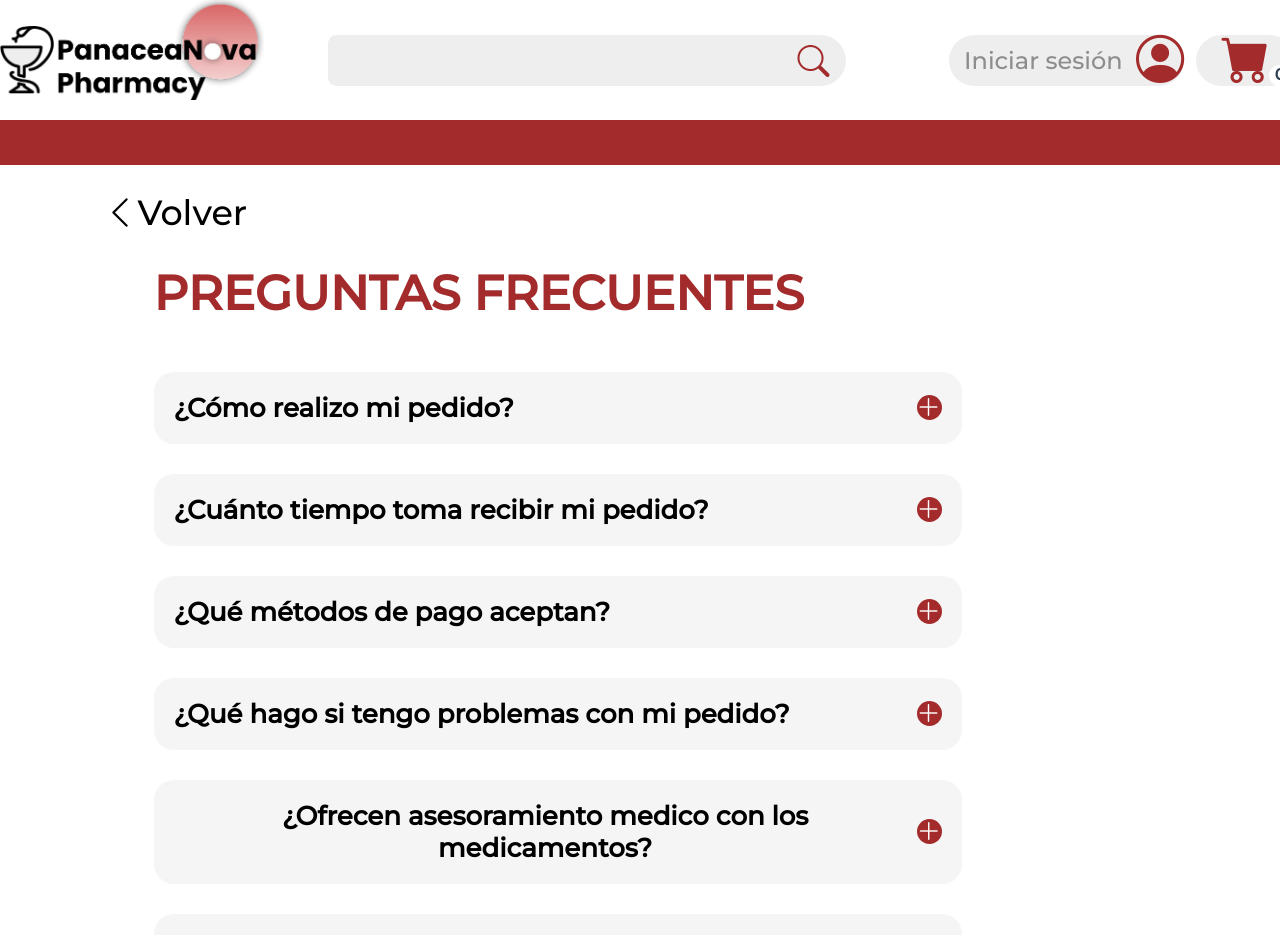
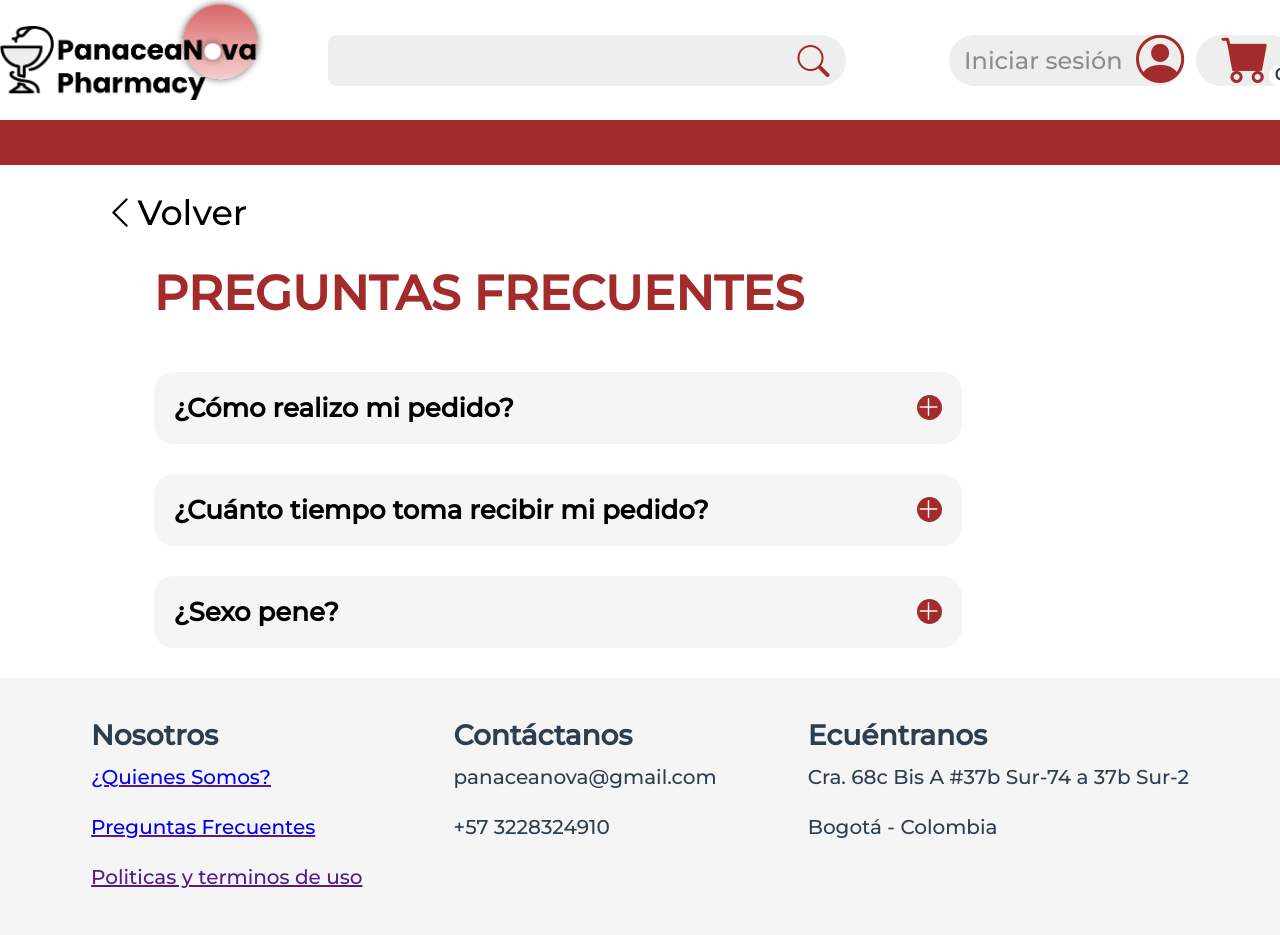
Before and after one commit to Juanse091/Panaceanova, a Vue app: page /PreguntasFrecuentes in a window 1280 px wide. Shown: the top 935 px of the page. Built offline with nearby package versions, Linux system fonts and the light colour scheme.

Commit message:
Preguntas frecuentes -> Boton desplegable

```diff
--- a/src/views/PreguntasFrecuentesPage.vue
+++ b/src/views/PreguntasFrecuentesPage.vue
@@ -7,10 +7,11 @@
         </router-link>
 
         <h1 class="PF_title">PREGUNTAS FRECUENTES</h1>
+
         <section class="Pregunta" >
             <div class="titulo_pregunta">
-                <h2>¿Cómo realizo mi pedido?</h2>
-                <i class="bi bi-plus-lg expandir_icon" v-on:click="expandir"></i>
+                <h2>¿Cómo realizo mi pedido? </h2>
+                <i class="bi bi-plus-lg expandir_icon" v-on:click="expandir_1"></i>
             </div>
             <div class="Respuesta" v-bind:style="{ display: this.expandido ? 'block' : 'none' }">
                 <p>Para hacer un pedido de medicamentos, sigue estos pasos:</p>
@@ -26,56 +27,15 @@
             </div>
         </section>
 
-        <section class="Pregunta">
+        <section v-for="(section, index) in sections" :key="index" class="Pregunta" >
             <div class="titulo_pregunta">
-                <h2>¿Cuánto tiempo toma recibir mi pedido?</h2>
-                <i class="bi bi-plus-lg expandir_icon"></i>
+                <h2>{{ section.title }}</h2>
+                <i class="bi bi-plus-lg expandir_icon" v-on:click="expandir(index)"></i>
             </div>
-            <div class="Respuesta">
-                <p>En PanaceaNova Pharmacy, nos esforzamos por ofrecer entregas rápidas y confiables. Si te encuentras en Bogotá y su área metropolitana, recibirás tu pedido en un plazo de 1 a 2 días hábiles. Para ciudades principales, el plazo es de máximo 3 días hábiles. En el resto de las ciudades del país, puedes esperar recibir tu pedido en un plazo máximo de 1 semana. Estos tiempos son siempre y cuando haya stock disponible para despachar el pedido. Trabajamos con eficiencia para que tus productos lleguen a tu puerta de manera segura y a tiempo. Tu satisfacción es nuestra prioridad en cada entrega que realizamos.</p>
+            <div class="Respuesta" v-bind:style="{ display: section.expandido ? 'block' : 'none' }">
+                <p>{{ section.p }}</p>
             </div>
         </section>
-
-        <section class="Pregunta">
-            <div class="titulo_pregunta">
-                <h2>¿Qué métodos de pago aceptan?</h2>
-                <i class="bi bi-plus-lg expandir_icon"></i>
-            </div>
-            <div class="Respuesta">
-                <p>Aceptamos una variedad de métodos de pago seguros y convenientes para que puedas realizar tus compras sin preocupaciones. Entre los métodos de pago que aceptamos se incluyen: Visa, Mastercard, PSE, PayPal y Mercado Pago</p>
-            </div>
-        </section>
-
-        <section class="Pregunta">
-            <div class="titulo_pregunta">
-                <h2>¿Qué hago si tengo problemas con mi pedido?</h2>
-                <i class="bi bi-plus-lg expandir_icon"></i>
-            </div>
-            <div class="Respuesta">
-                <p>Si encuentras algún inconveniente con tu pedido, estamos aquí para ayudarte. Te recomendamos que te pongas en contacto con nuestro equipo de atención al cliente. Puedes enviar un correo electrónico a la dirección proporcionada en la sección de "Información de contacto" en la parte inferior de nuestra página, o también puedes llamarnos al número de teléfono indicado para asistencia inmediata. Nuestro equipo está disponible para resolver cualquier problema que puedas tener y asegurarse de que tu experiencia de compra sea lo más fluida y satisfactoria posible.</p>
-            </div>
-        </section>
-
-        <section class="Pregunta">
-            <div class="titulo_pregunta">
-                <h2>¿Ofrecen asesoramiento medico con los medicamentos?</h2>
-                <i class="bi bi-plus-lg expandir_icon"></i>
-            </div>
-            <div class="Respuesta">
-                <p>En PanaceaNova Pharmacy, queremos asegurarte que brindamos una amplia variedad de medicamentos de alta calidad. Sin embargo, es importante destacar que no ofrecemos asesoramiento médico con respecto a los medicamentos que vendemos. Te recomendamos encarecidamente que busques la orientación de un profesional de la salud o médico calificado para obtener información y recomendaciones médicas específicas.</p>
-            </div>
-        </section>
-
-        <section class="Pregunta">
-            <div class="titulo_pregunta">
-                <h2>¿Puedo comprar medicamentos prescritos?</h2>
-                <i class="bi bi-plus-lg expandir_icon"></i>
-            </div>
-            <div class="Respuesta">
-                <p>En PanaceaNova Pharmacy, ofrecemos la venta de medicamentos prescritos exclusivamente a aquellos que estén asociados a nuestro consorcio médico y bajo la condición de que hayan sido recetados por un médico autorizado. Entendemos la importancia de la seguridad y la salud de nuestros clientes, por lo que es fundamental que los medicamentos se adquieran de acuerdo con las pautas médicas adecuadas. Si cumples con estos criterios, estaremos encantados de proporcionarte los medicamentos necesarios para cuidar de tu bienestar.</p>
-            </div>
-        </section>
-
     </body>
     <Footer></Footer>
 </template>
@@ -94,12 +54,27 @@ export default {
     },
     data() {
         return {
-            expandido: false
+            expandido: false,
+            sections: [
+                {
+                    title: "¿Cuánto tiempo toma recibir mi pedido?",
+                    p: "En PanaceaNova Pharmacy, nos esforzamos por ofrecer entregas rápidas y confiables. Si te encuentras en Bogotá y su área metropolitana, recibirás tu pedido en un plazo de 1 a 2 días hábiles. Para ciudades principales, el plazo es de máximo 3 días hábiles. En el resto de las ciudades del país, puedes esperar recibir tu pedido en un plazo máximo de 1 semana. Estos tiempos son siempre y cuando haya stock disponible para despachar el pedido. Trabajamos con eficiencia para que tus productos lleguen a tu puerta de manera segura y a tiempo. Tu satisfacción es nuestra prioridad en cada entrega que realizamos.",
+                    expandido: false
+                },
+                {
+                    title: "¿Sexo pene?",
+                    p: "Ay papi santi quiere",
+                    expandido: false
+                }
+            ]
         };
     },
     methods: {
-        expandir() {
+        expandir_1(){
             this.expandido = !this.expandido;
+        },
+        expandir(index) {
+            this.sections[index].expandido = !this.sections[index].expandido;
         }
     }
 };
```
